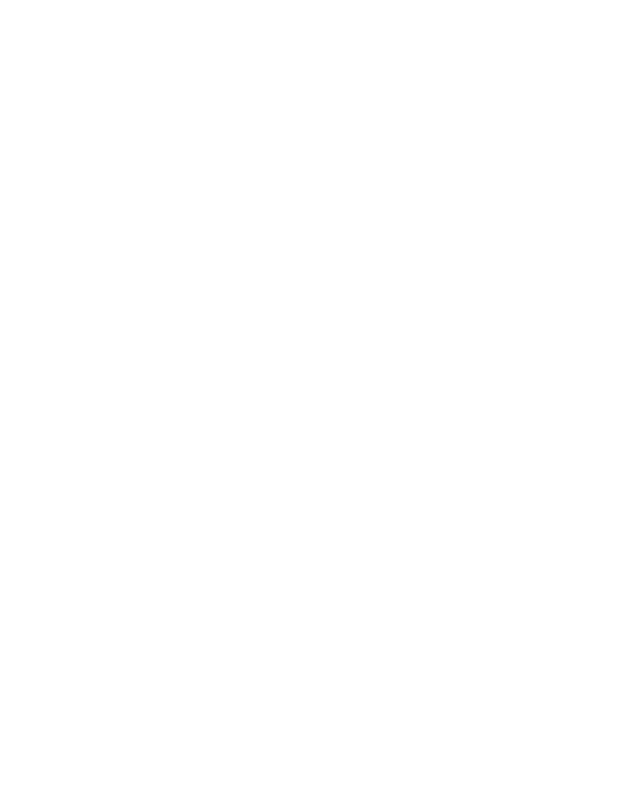
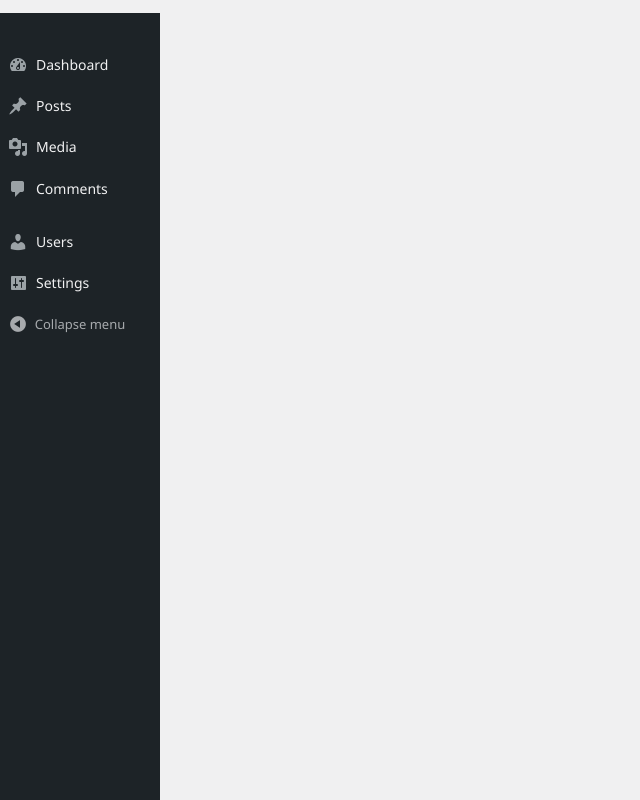
Before and after one commit to UsamaAhmed212/Wp-Admin-Panel-, a plain HTML site: page index.html in a window 1280 px wide. Shown: the whole page, without its empty margins (0-640 px from the left). Drawn offline with Linux system fonts and the light colour scheme.

Commit message:
#adminmenu Design

```diff
--- /dev/null
+++ b/assets/css/style.css
@@ -0,0 +1,259 @@
+@font-face {
+    font-family: dashicons;
+    src:    url("./../fonts/dashicons/dashicons.eot");
+    src:    url("./../fonts/dashicons/dashicons.eot?#iefix") format('embedded-opentype'),
+            url("./../fonts/dashicons/dashicons.woff2") format('woff2'),
+            url("./../fonts/dashicons/dashicons.woff") format('woff'),
+            url("./../fonts/dashicons/dashicons.ttf") format('truetype'),
+            url('./../fonts/dashicons/dashicons.svg') format('svg');
+    font-weight: 400;
+    font-style: normal;
+}
+
+*{margin: 0;padding: 0;}
+
+body {
+    background: #f0f0f1;
+    color: #3c434a;
+    font-family: "Segoe UI", segoe;
+    font-size: 13px;
+    line-height: 1.4em;
+    min-width: 600px;
+}
+
+body, html {
+    height: 100%;
+    margin: 0;
+    padding: 0;
+}
+
+a {
+    color: #2271b1;
+    transition-property: border,background,color;
+    transition-duration: .05s;
+    transition-timing-function: ease-in-out;
+}
+
+a, div {
+    outline: 0;
+}
+
+button, input, select, textarea {
+    box-sizing: border-box;
+    font-family: inherit;
+    font-size: inherit;
+    font-weight: inherit;
+}
+
+#container {
+    height: auto;
+    min-height: 100%;
+    width: 100%;
+    position: relative;
+    -webkit-font-smoothing: subpixel-antialiased;
+}
+
+#wrapper {
+    display: flex;
+    flex-flow: column-reverse;
+}
+
+#adminmenu-wrapper {
+    width: 160px;
+    position: fixed;
+    top: 13px;
+    bottom: -45px;
+    z-index: 1;
+    background-color: #1d2327;
+}
+
+#adminmenu {
+    width: 100%;
+    position: absolute;
+    float: left;
+    top: 22px;
+}
+
+#adminmenu ul {
+    margin: 13px 0;
+    padding: 0;
+    list-style: none;
+}
+
+#adminmenu ul li {
+    position: relative;
+    min-height: 34px;
+    margin: 7px 0;
+    padding: 0;
+    border: none;
+    cursor: pointer;
+}
+
+#adminmenu ul li.menu-separator {
+    min-height: unset;
+    height: 5px;
+    padding: 0;
+    margin: 0;
+    cursor: inherit;
+}
+
+#adminmenu ul li.menu-separator .separator {
+    height: 2px;
+    padding: 0
+}
+
+#adminmenu ul li a {
+    display: block;
+    font-size: 14px;
+    font-weight: 400;
+    line-height: 1.3;
+    padding: 0;
+    line-height: 1.3;
+    color: #f0f0f1;
+    text-decoration: none;
+}
+
+#adminmenu ul li a:hover {
+    color: #72aee6;
+    box-shadow: inset 4px 0 0 0 #72aee6;
+    transition: box-shadow .1s linear;
+}
+
+#adminmenu ul li a:hover .menu-image::before {
+    color: #72aee6;
+}
+
+.dashicons-dashboard::before {
+    content: "\f226";
+}
+
+.dashicons-post::before {
+    content: "\f109";
+}
+
+.dashicons-media::before {
+    content: "\f104";
+}
+
+.dashicons-comments:before {
+    content: "\f101";
+}
+.dashicons-users::before {
+    content: "\f110";
+}
+
+.dashicons-settings::before {
+    content: "\f108";
+}
+
+#adminmenu ul li a .menu-image {
+    background-image: none!important;
+    float: left;
+    width: 36px;
+    height: 34px;
+    margin: 0;
+    text-align: center;
+}
+
+#adminmenu ul li a .menu-image:before {
+    color: #a7aaad;
+    color: rgba(240,246,252,.6);
+    padding: 7px 0;
+    font-family: dashicons;
+    display: inline-block;
+    line-height: 1;
+    font-weight: 400;
+    font-style: normal;
+    text-decoration: inherit;
+    text-transform: none;
+    text-rendering: auto;
+    -webkit-font-smoothing: antialiased;
+    -moz-osx-font-smoothing: grayscale;
+    width: 20px;
+    height: 20px;
+    font-size: 20px;
+    vertical-align: top;
+    text-align: center;
+    transition: all .1s ease-in-out;
+}
+
+#adminmenu ul li a .menu-name {
+    padding: 8px 8px 8px 36px;
+    overflow-wrap: break-word;
+    word-wrap: break-word;
+    -ms-word-break: break-all;
+    word-break: break-word;
+    -webkit-hyphens: auto;
+    hyphens: auto;
+}
+
+#menu-collapse {
+    display: block;
+    width: 100%;
+    height: 34px;
+    margin: 0;
+    border: none;
+    padding: 0;
+    position: relative;
+    overflow: visible;
+    background: 0 0;
+    color: #a7aaad;
+    cursor: pointer;
+}
+
+#menu-collapse:hover {
+    color: #72aee6;
+}
+
+#menu-collapse .collapse-button-icon {
+    width: 36px;
+    height: 34px;
+    display: block;
+    position: absolute;
+    top: 0;
+    left: 0;
+}
+
+#menu-collapse .collapse-button-icon:after,
+#menu-collapse .collapse-button-label {
+    transition: all .1s ease-in-out;
+}
+
+#menu-collapse .collapse-button-icon:after {
+    content: "\f148";
+    display: block;
+    position: relative;
+    top: 7px;
+    text-align: center;
+    font: normal 20px/1 dashicons!important;
+    -webkit-font-smoothing: antialiased;
+    -moz-osx-font-smoothing: grayscale;
+}
+
+#adminmenu ul li a.active {
+    background: #2271b1;
+    color: #FFFFFF;
+}
+
+#adminmenu ul li a.active:hover {
+    box-shadow: inset 4px 0 0 0 #FFFFFF;
+    transition: box-shadow .1s linear;
+}
+
+#adminmenu ul li a.active .menu-image::before {
+    color: #FFFFFF;
+}
+
+
+#adminmenu ul li a.active .menu-name::before {
+    right: 0;
+    border: solid 8px transparent;
+    content: " ";
+    height: 0;
+    width: 0;
+    position: absolute;
+    pointer-events: none;
+    border-right-color: #f0f0f1;
+    top: 50%;
+    margin-top: -8px;
+}
--- a/assets/js/app.js
+++ b/assets/js/app.js
@@ -0,0 +1,16 @@
+"use strict";
+window.onload = function() {
+    // menu item active class add or remove
+    const menu_item = document.querySelectorAll("#adminmenu .menu-item");
+    menu_item.forEach( function (element) {
+        element.addEventListener('click', function(e) {
+            e.stopPropagation();
+            e.preventDefault();
+
+            menu_item.forEach(function (element) {
+                element.classList.remove('active');
+            });
+            this.classList.add('active');
+        });
+    });
+}
--- a/index.html
+++ b/index.html
@@ -4,9 +4,69 @@
     <meta charset="UTF-8">
     <meta http-equiv="X-UA-Compatible" content="IE=edge">
     <meta name="viewport" content="width=device-width, initial-scale=1.0">
+
+    <link rel="stylesheet" href="./assets/css/style.css">
+
     <title>Index</title>
 </head>
 <body>
+    <div id="container">
+        <div id="wrapper">
+            <div id="adminmenu-wrapper">
+                <div id="adminmenu">
+                    <ul>
+                        <li>
+                            <a href="#" class="menu-item">
+                                <div class="menu-image dashicons-dashboard"><br></div>
+                                <div class="menu-name">Dashboard</div>
 
+                            </a>
+                        </li>
+                        <li>
+                            <a href="#" class="menu-item">
+                                <div class="menu-image dashicons-post"><br></div>
+                                <div class="menu-name">Posts</div>
+                            </a>
+                        </li>
+                        <li>
+                            <a href="#" class="menu-item">
+                                <div class="menu-image dashicons-media"><br></div>
+                                <div class="menu-name">Media</div>
+                            </a>
+                        </li>
+                        <li>
+                            <a href="#" class="menu-item">
+                                <div class="menu-image dashicons-comments"><br></div>
+                                <div class="menu-name">Comments</div>
+                            </a>
+                        </li>
+                        <li class="menu-separator">
+                            <div class="separator"></div>
+                        </li>
+                        <li>
+                            <a href="#" class="menu-item">
+                                <div class="menu-image dashicons-users"><br></div>
+                                <div class="menu-name">Users</div>
+                            </a>
+                        </li>
+                        <li>
+                            <a href="#" class="menu-item">
+                                <div class="menu-image dashicons-settings"><br></div>
+                                <div class="menu-name">Settings</div>
+                            </a>
+                        </li>
+                        <li>
+                            <button type="button" id="menu-collapse">
+                                <span class="collapse-button-icon"></span>
+                                <span class="collapse-button-label">Collapse menu</span>
+                            </button>
+                        </li>
+                    </ul>
+                </div>
+            </div>
+        </div>
+    </div>
+
+    <script src="assets/js/app.js"></script>
 </body>
 </html>
```
